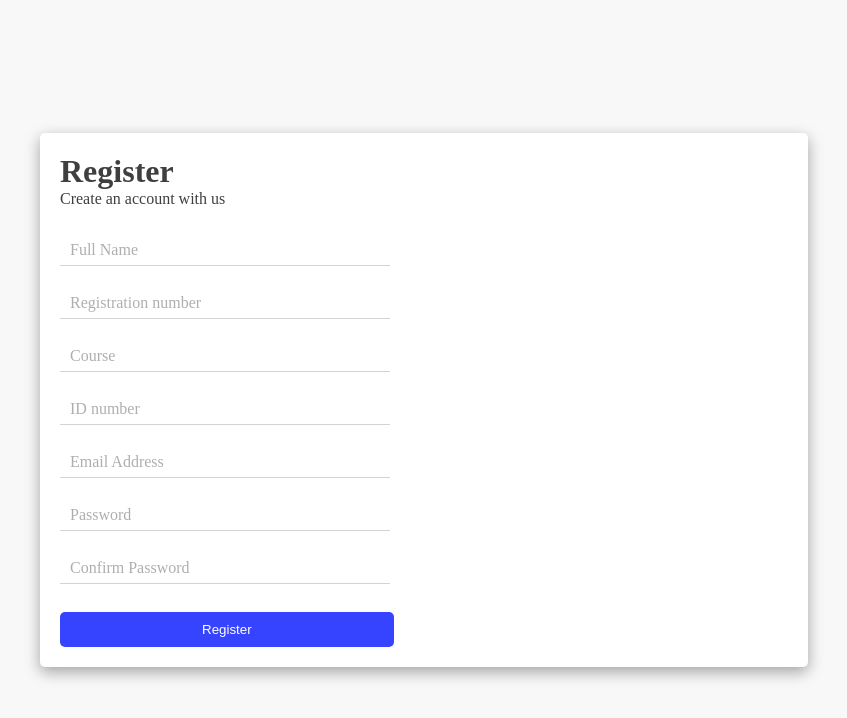
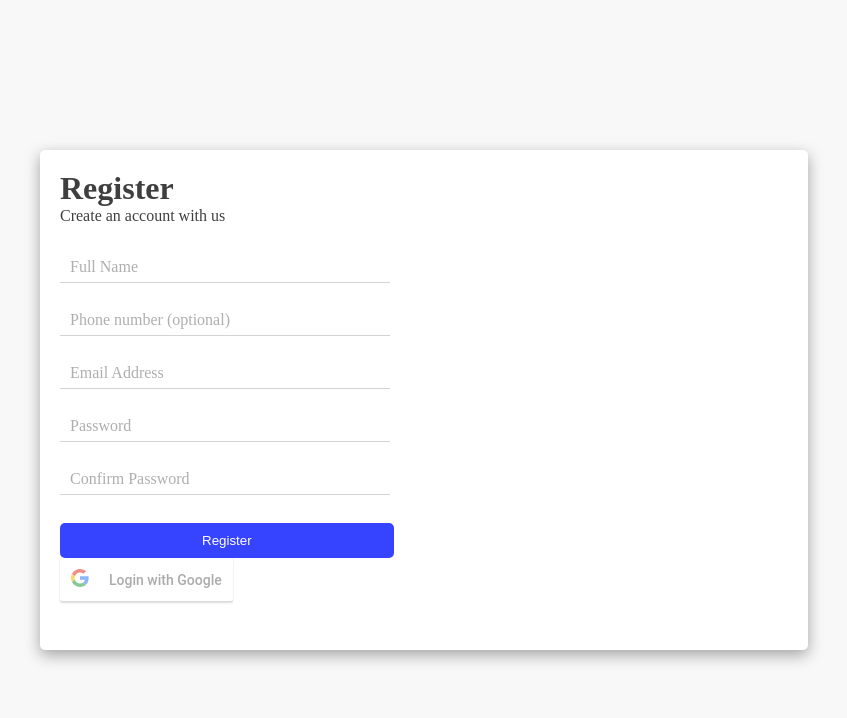
Before and after one commit to DennisRono/auth-sys, a React (Create React App) app: page / in a window 1280 px wide. Shown: the top 718 px of the page, without its empty margins (216-1063 px from the left). Built offline with nearby package versions, Linux system fonts and the light colour scheme.

Commit message:
color-fixes

```diff
--- a/src/App.jsx
+++ b/src/App.jsx
@@ -1,5 +1,5 @@
 import React, { Component } from 'react'
-//import GoogleLogin from 'react-google-login'
+import GoogleLogin from 'react-google-login'
 import './css/auth.css'
 
 export class App extends Component {
@@ -8,13 +8,7 @@ export class App extends Component {
     console.log(response);
     console.log(response.profileObj);
   }
-  // <GoogleLogin
-  //         clientId="19488264174-ph00unj3grek6shl3sq5euc9ru0fq2l0.apps.googleusercontent.com"
-  //         buttonText="Login with Google"
-  //         onSuccess={this.responseGoogle}
-  //         onFailure={this.responseGoogle}
-  //         cookiePolicy={'single_host_origin'}
-  //       />
+
   render() {
     return (
       <div>
@@ -37,18 +31,8 @@ export class App extends Component {
                           </div>
                           <div className="user-input-wrp">
                               <br/>
-                              <input type="text" className="inputText" name="regno"   required/>
-                              <span className="floating-label">Registration number</span>
-                          </div>
-                          <div className="user-input-wrp">
-                              <br/>
-                              <input type="text" autoComplete="off" className="inputText" name="course"   required/>
-                              <span className="floating-label">Course</span>
-                          </div>
-                          <div className="user-input-wrp">
-                              <br/>
-                              <input id="id-input" type="text" className="inputText" name="idno"   required/>
-                              <span className="floating-label">ID number</span>
+                              <input id="id-input" type="text" className="inputText" name="phoneno"   required/>
+                              <span className="floating-label">Phone number (optional)</span>
                           </div>
                           <span id="id-err"></span>
                           <div className="user-input-wrp">
@@ -68,6 +52,13 @@ export class App extends Component {
                           </div><br/>
                           <input type="submit" className="submit-btn" value="Register" name="submit"/>
                       </form>
+                      <GoogleLogin
+                        clientId="19488264174-ph00unj3grek6shl3sq5euc9ru0fq2l0.apps.googleusercontent.com"
+                        buttonText="Login with Google"
+                        onSuccess={this.responseGoogle}
+                        onFailure={this.responseGoogle}
+                        cookiePolicy={'single_host_origin'}
+                      />
                     </div>
                     <div className="authRegImage"></div>
                   </div>
```
Also changed, not shown: cron-logs.json (+1 -1 lines).
